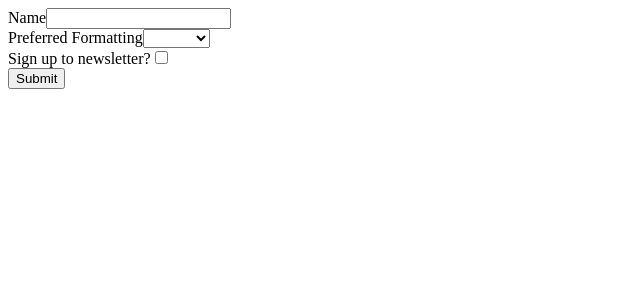
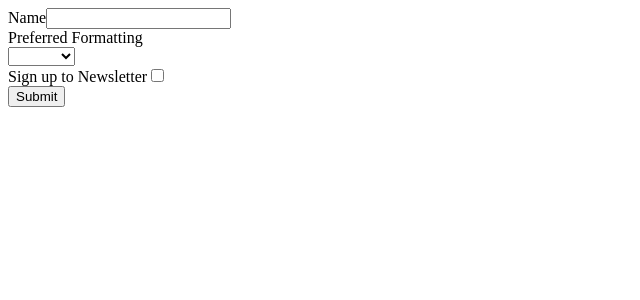
Before and after one commit to fuhrn/React-Awesome-Form, a React (Create React App) app: page / in a window 1280 px wide. Shown: the top 300 px of the page, without its empty margins (0-640 px from the left). Built offline with nearby package versions, Linux system fonts and the light colour scheme.

Commit message:
Use a Custom Input Component as a redux-form Field

```diff
--- a/src/components/RegisterForm.js
+++ b/src/components/RegisterForm.js
@@ -1,32 +1,21 @@
 import React, {Component} from 'react'
 import { Field, reduxForm } from 'redux-form'
+import { customInput, customSelect } from './fields';
 
 class RegisterForm extends Component {
   render() {
     const { handleSubmit } = this.props;
     return (
       <form onSubmit={handleSubmit}>
-        <div>
-          <label htmlFor="">Name</label>
-          <Field name="name" component="input" type="text" />
-        </div>
-        <div>
-          <label htmlFor="">Preferred Formatting</label>
-          <Field name="preference" component="select" >
-            <option />
-            <option value="tabs">Tabs</option>
-            <option value="spaces">Spaces</option>
-          </Field>
-        </div>
-        <div>
-          <label htmlFor="">Sign up to newsletter?</label>
-          <Field
-            name='newsletter'
-            component='input'
-            type='checkbox'
-          />
-        </div>
-        <button type='submit'>Submit</button>
+        <Field name="name" component={customInput} type="text" label="Name" />
+        <Field
+          name="preference"
+          component={customSelect}
+          label="Preferred Formatting"
+        />
+        <Field name="newsletter" component={customInput} type="checkbox" label="Sign up to Newsletter" />
+
+        <button type="submit">Submit</button>
       </form>
     );
   }
--- /dev/null
+++ b/src/components/fields/index.js
@@ -0,0 +1,25 @@
+import React from "react";
+
+export const customInput = (props) => {
+  return (
+    <div>
+      <label>{props.label}</label>
+      <input {...props.input} type={props.type} />
+    </div>
+  );
+};
+
+export const customSelect = (props) => {
+  return (
+    <div>
+      <div>
+        <label>{props.label}</label>
+      </div>
+      <select {...props.input}>
+        <option />
+        <option value="tabs">Tabs</option>
+        <option value="spaces">Spaces</option>
+      </select>
+    </div>
+  );
+};
```
